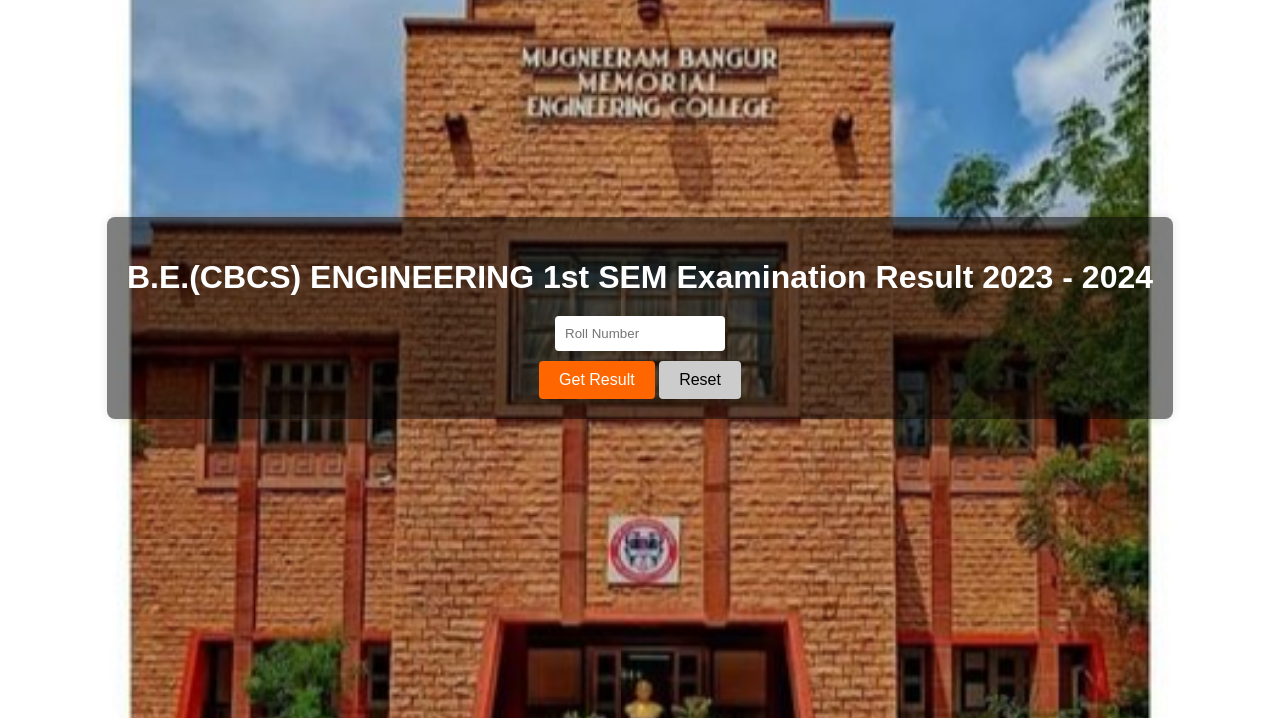
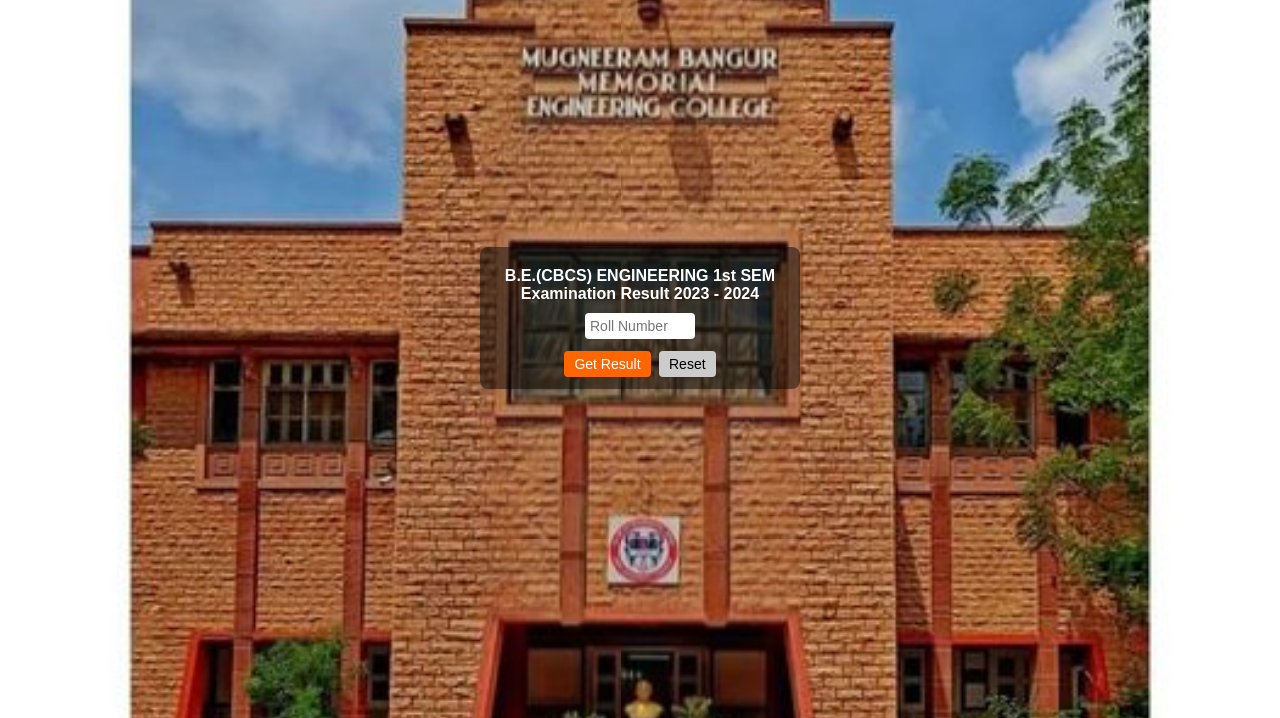
Before and after one commit to SANJAY-SUTHAR/exam-result, a plain HTML site: page index.html in a window 1280 px wide. Shown: the part 82-800 px from the top of the page. Drawn offline with Linux system fonts and the light colour scheme.

Commit message:
Update index.html

```diff
--- a/index.html
+++ b/index.html
@@ -26,30 +26,34 @@
         }
         .container {
             background: rgba(0, 0, 0, 0.5);
-            padding: 20px;
+            padding: 10px; /* Reduced padding to make the box smaller */
             border-radius: 8px;
             text-align: center;
             box-shadow: 0 0 10px rgba(0, 0, 0, 0.1);
             color: white;
+            max-width: 300px; /* Set a max-width to limit the box size */
         }
         .container h1 {
-            margin-bottom: 20px;
+            margin-bottom: 10px; /* Reduced margin for a more compact look */
+            font-size: 16px; /* Reduced font size */
         }
         .container input[type="text"] {
-            padding: 10px;
-            width: 150px; /* Adjusted width to make it smaller */
+            padding: 5px; /* Reduced padding */
+            width: 100px; /* Adjusted width to make it smaller */
             margin-bottom: 10px;
             border: none;
             border-radius: 4px;
+            font-size: 14px; /* Reduced font size */
         }
         .container input[type="button"] {
-            padding: 10px 20px;
+            padding: 5px 10px; /* Reduced padding */
             background: #ff6600;
             border: none;
             color: white;
             cursor: pointer;
-            font-size: 16px;
+            font-size: 14px; /* Reduced font size */
             border-radius: 4px;
+            margin: 2px; /* Small margin between buttons */
         }
         .container input[type="button"]:hover {
             background: #ff3300;
```
